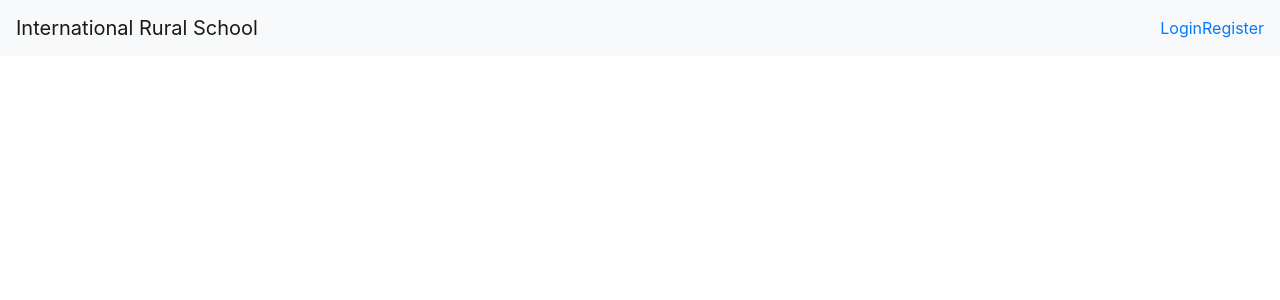
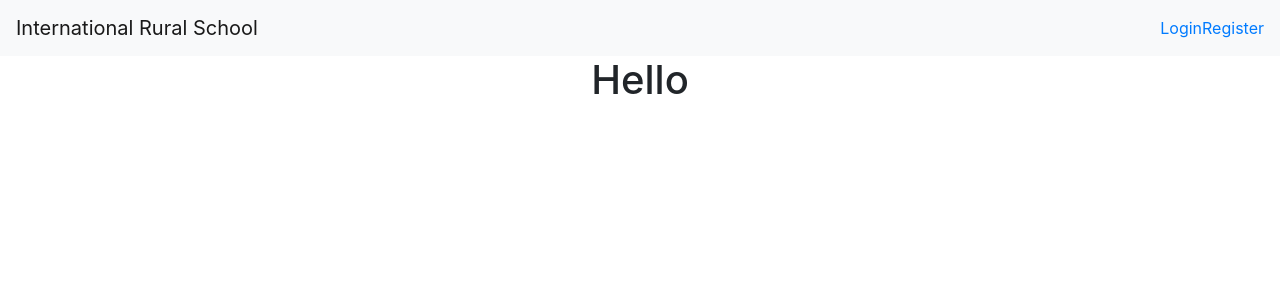
Before and after one commit to RuralSchoolTeam/frontend, a React (Create React App) app in the folder irs/: page /dashboard in a window 1280 px wide. Shown: the top 300 px of the page. Built offline with nearby package versions, Linux system fonts and the light colour scheme.

Commit message:
Added dashboard component and route

```diff
--- a/irs/src/App.js
+++ b/irs/src/App.js
@@ -6,6 +6,7 @@ import Login from './components/Login/Login';
 import Register from './components/Registration/Register';
 import Whoyouare from './components/Whoyouare/Whoyouare';
 import MainNav from './components/Navigation/MainNav';
+import DashboardPage from './components/Dashboard/Dashboard';
 
 class App extends Component {
   render() {
@@ -16,6 +17,7 @@ class App extends Component {
         <Route exact path="/login" component={Login} />
         <Route exact path="/register" component={Register} />
         <Route exact path="/whoyouare" component={Whoyouare} />
+        <Route exact path="/dashboard" component={DashboardPage} />
       </div>
     );
   }
--- a/irs/src/components/Dashboard/Dashboard.js
+++ b/irs/src/components/Dashboard/Dashboard.js
@@ -0,0 +1,9 @@
+import React from 'react';
+
+const DashboardPage = () => (
+  <div>
+    <h1>Hello</h1>
+  </div>
+);
+
+export default DashboardPage;
```
